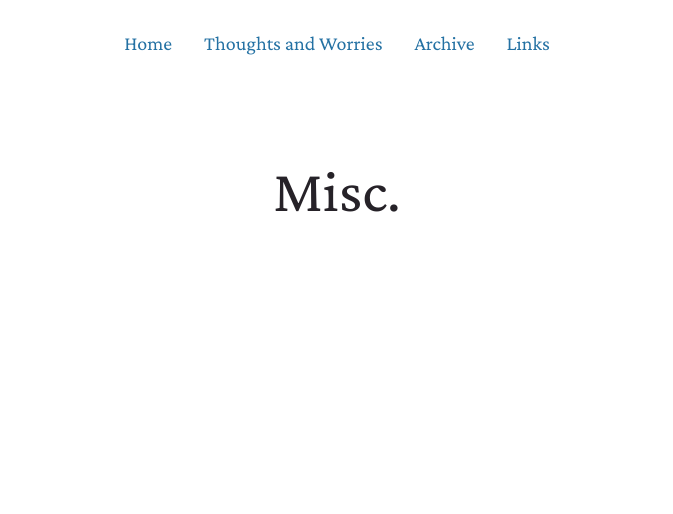
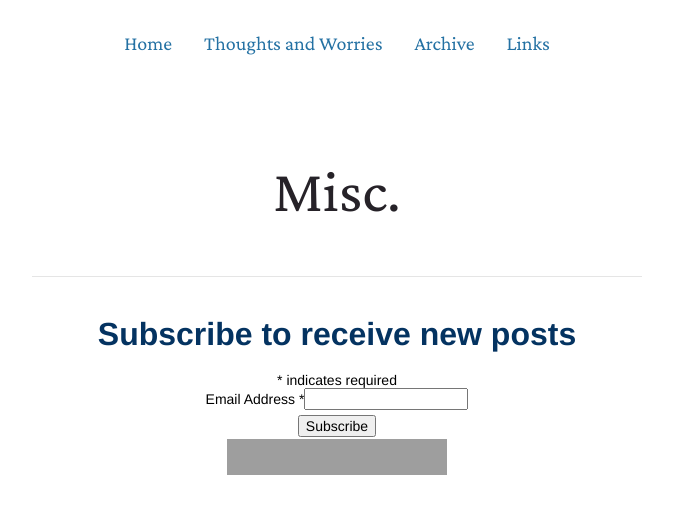
Before and after one commit to ishan00/ishantarunesh.com, a Jekyll site: the page built from misc.md, in a window 1280 px wide. Shown: the top 514 px of the page, without its empty margins (303-976 px from the left). Built offline with Jekyll 4.4.1, drawn with Linux system fonts in a browser that asks for light colours; nearby versions of some CDN libraries; comment, search, counter and statistics services are not loaded; a style sheet for code colours, icons or effects is not loaded; grey boxes are pictures that could not be loaded.

Commit message:
Added subscription

```diff
--- /dev/null
+++ b/_includes/subscribe.html
@@ -0,0 +1,30 @@
+<div id="mc_embed_shell">
+      <link href="//cdn-images.mailchimp.com/embedcode/classic-061523.css" rel="stylesheet" type="text/css">
+  <style type="text/css">
+        #mc_embed_signup{background:#fff; false;clear:left; font:14px Helvetica,Arial,sans-serif; width: 600px;}
+        /* Add your own Mailchimp form style overrides in your site stylesheet or in this style block.
+           We recommend moving this block and the preceding CSS link to the HEAD of your HTML file. */
+</style>
+<div id="mc_embed_signup">
+    <form action="https://ishantarunesh.us21.list-manage.com/subscribe/post?u=70db6f5a336818279d3fd9eb5&amp;id=0ba7ea990d&amp;f_id=00afe6e6f0" method="post" id="mc-embedded-subscribe-form" name="mc-embedded-subscribe-form" class="validate" target="_blank">
+        <div id="mc_embed_signup_scroll"><h2>Subscribe to receive new posts</h2>
+            <div class="indicates-required"><span class="asterisk">*</span> indicates required</div>
+            <div class="mc-field-group"><label for="mce-EMAIL">Email Address <span class="asterisk">*</span></label><input type="email" name="EMAIL" class="required email" id="mce-EMAIL" required="" value=""><span id="mce-EMAIL-HELPERTEXT" class="helper_text"></span></div>
+        <div id="mce-responses" class="clear foot">
+            <div class="response" id="mce-error-response" style="display: none;"></div>
+            <div class="response" id="mce-success-response" style="display: none;"></div>
+        </div>
+    <div aria-hidden="true" style="position: absolute; left: -5000px;">
+        /* real people should not fill this in and expect good things - do not remove this or risk form bot signups */
+        <input type="text" name="b_70db6f5a336818279d3fd9eb5_0ba7ea990d" tabindex="-1" value="">
+    </div>
+        <div class="optionalParent">
+            <div class="clear foot">
+                <input type="submit" name="subscribe" id="mc-embedded-subscribe" class="button" value="Subscribe">
+                <p style="margin: 0px auto;"><a href="http://eepurl.com/iyYRCo" title="Mailchimp - email marketing made easy and fun"><span style="display: inline-block; background-color: transparent; border-radius: 4px;"><img class="refferal_badge" src="https://digitalasset.intuit.com/render/content/dam/intuit/mc-fe/en_us/images/intuit-mc-rewards-text-dark.svg" alt="Intuit Mailchimp" style="width: 220px; height: 40px; display: flex; padding: 2px 0px; justify-content: center; align-items: center;"></span></a></p>
+            </div>
+        </div>
+    </div>
+</form>
+</div>
+<script type="text/javascript" src="//s3.amazonaws.com/downloads.mailchimp.com/js/mc-validate.js"></script><script type="text/javascript">(function($) {window.fnames = new Array(); window.ftypes = new Array();fnames[0]='EMAIL';ftypes[0]='email';fnames[1]='FNAME';ftypes[1]='text';fnames[2]='LNAME';ftypes[2]='text';fnames[3]='ADDRESS';ftypes[3]='address';fnames[4]='PHONE';ftypes[4]='phone';fnames[5]='BIRTHDAY';ftypes[5]='birthday';}(jQuery));var $mcj = jQuery.noConflict(true);</script></div>
--- a/_layouts/page.html
+++ b/_layouts/page.html
@@ -13,7 +13,12 @@
 			</center>
 			<div style="margin-top:40px">
 			{{ content }}
-			</div>
+
+			<hr>
+			<div style="margin-top:40px">
+			<center>
+				{% include subscribe.html %}
+			</center>
 		</div>
 		<div class="col-md-3">
 		</div>
```
Also changed, not shown: _layouts/post.html (+10 -1 lines).
